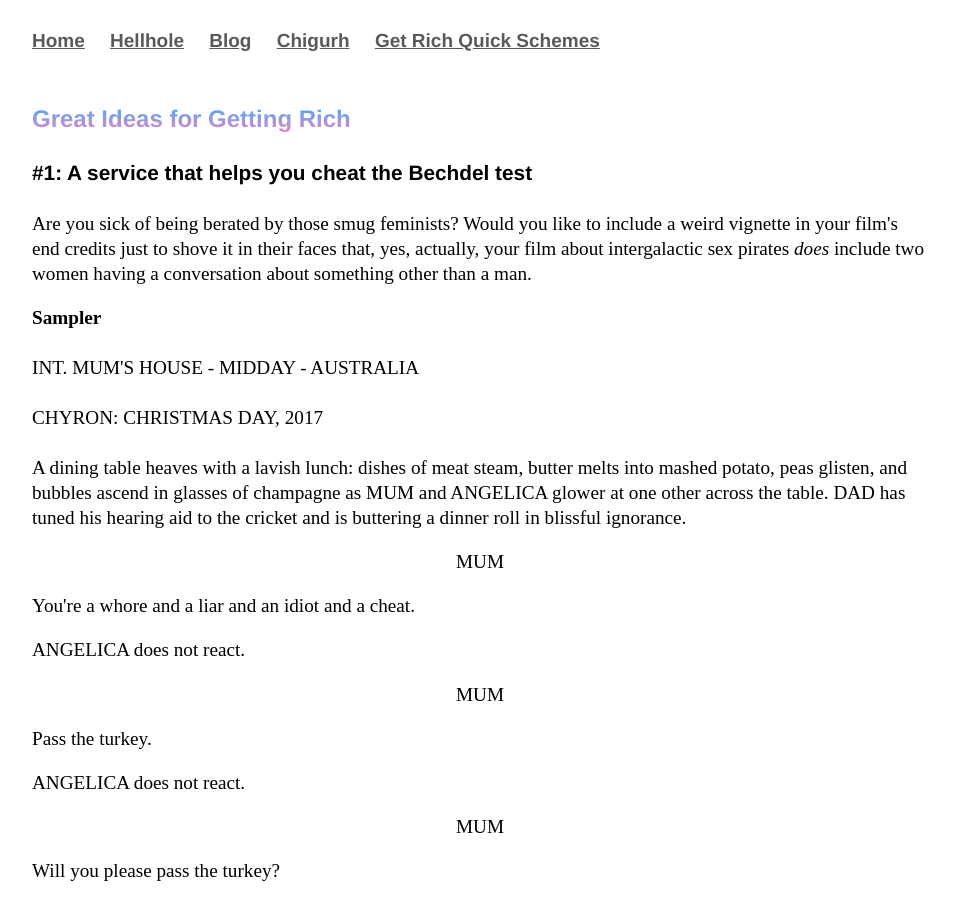
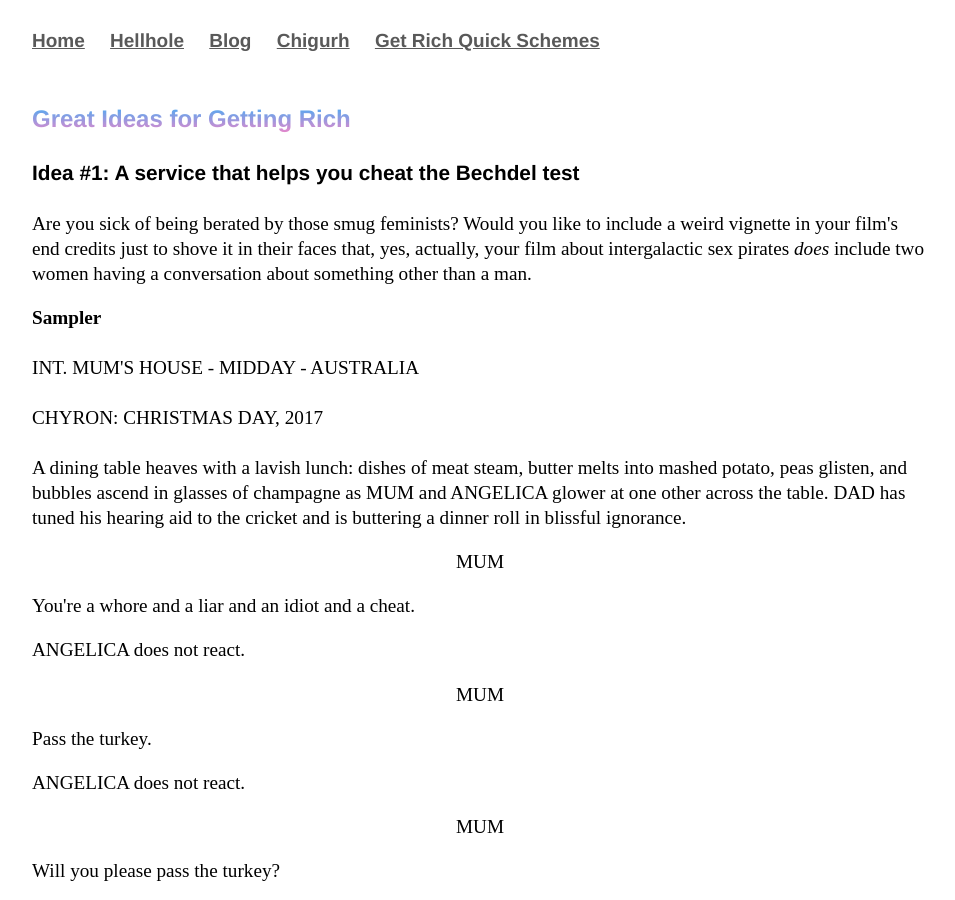
Before and after one commit to Pinelife/pinelife.github.io, a Jekyll site: the page schemes/index.html, which Jekyll copies as it is, in a window 1280 px wide and 900 px high. Shown: the whole window, without its empty margins (160-1115 px from the left). Built offline with Jekyll 4.4.1, drawn with Linux system fonts in a browser that asks for light colours; some of the changed text lies outside the part shown.

Commit message:
Update index.html

```diff
--- a/schemes/index.html
+++ b/schemes/index.html
@@ -16,7 +16,7 @@
 
 			<h3>Great Ideas for Getting Rich</h3>
 
-			<h4>#1: A service that helps you cheat the Bechdel test</h4>
+			<h4>Idea #1: A service that helps you cheat the Bechdel test</h4>
 				<p>
 				Are you sick of being berated by those smug feminists? Would you like to include a
 				weird vignette in your film's end credits just to shove it in their faces that, yes, actually,
@@ -106,7 +106,7 @@
 				ANGELICA surveys the smouldering wreck of the family turkey farm. To the edge of the horizon, all we
 				see is ash and bone and the crumbling remains of acres of turkey sheds.
 			</p>
-
-			<h4>NiceTube</h4>
+				<br/>
+			<h4>Idea #2: NiceTube</h4>
 			<p>A <i>nice</i> porn website. </p>
 </body>
```
